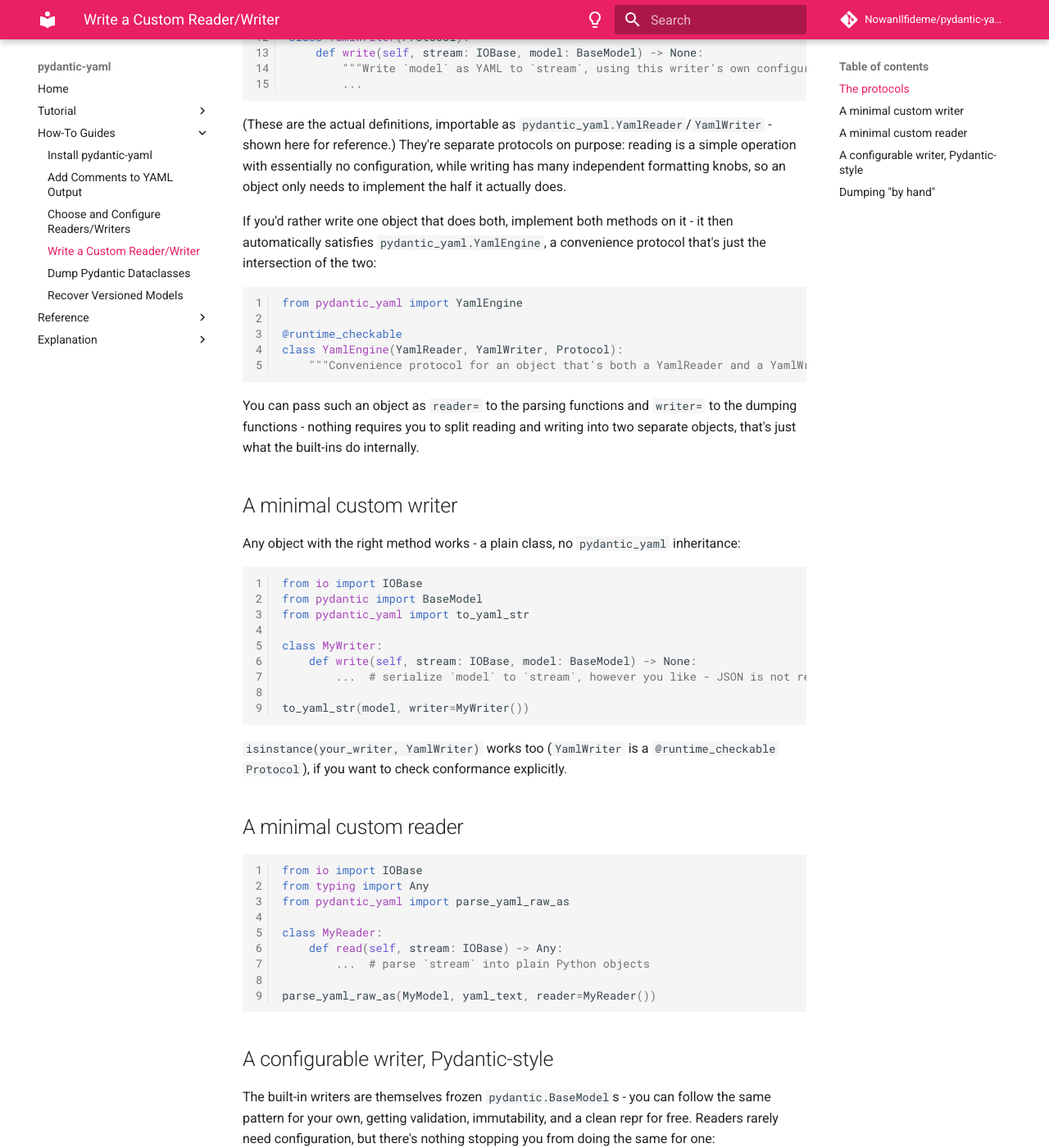
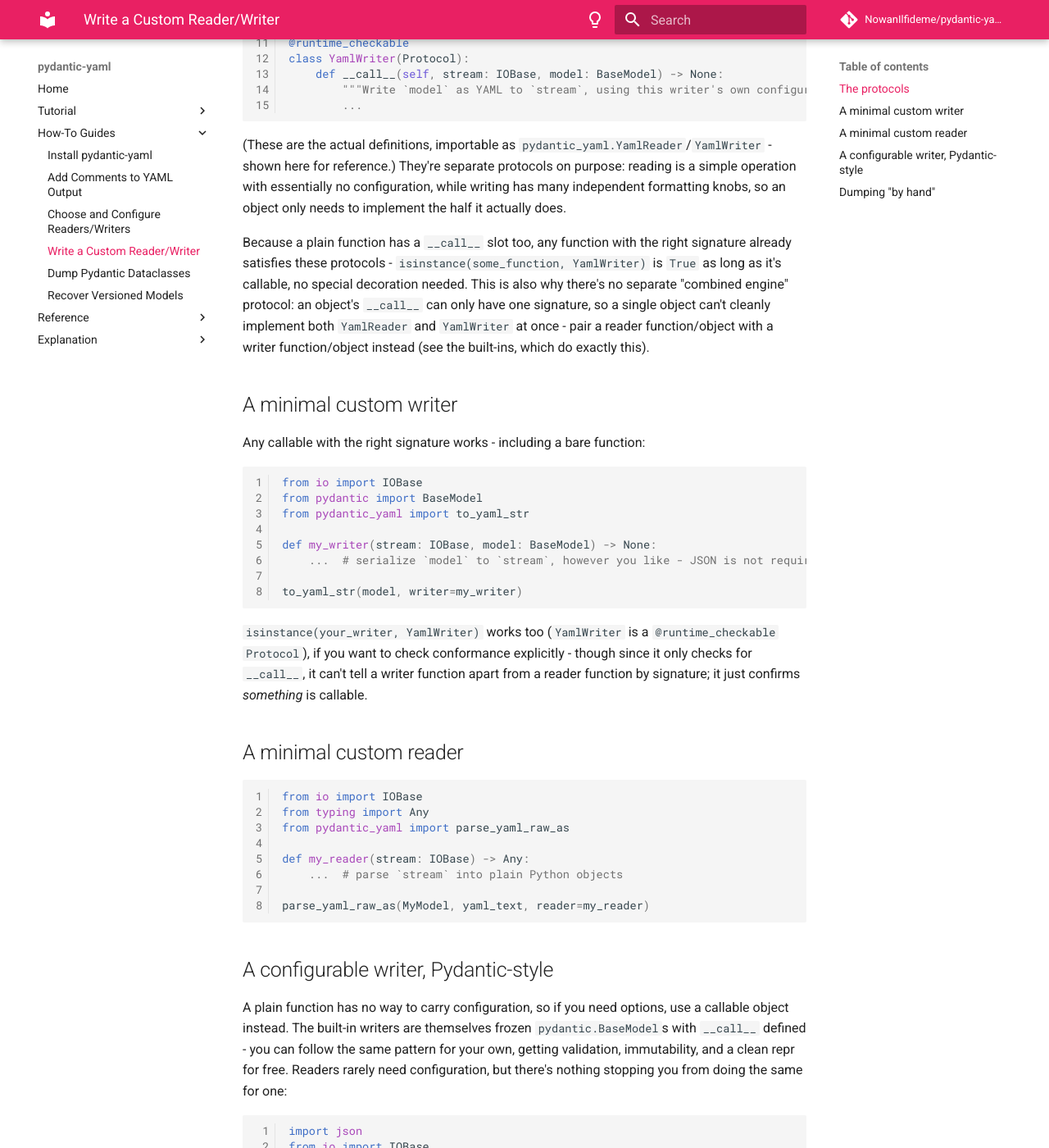
Before and after one commit to NowanIlfideme/pydantic-yaml, an MkDocs documentation site: the page built from docs/how-to/write-custom-reader-writer.md, in a window 1280 px wide and 1400 px high, scrolled down 608 px. Shown: the whole window at 82% size. Built offline with MkDocs 1.6.1 and Material for MkDocs 9.7.7, drawn with Linux system fonts in a browser that asks for light colours; comment, search, counter and statistics services are not loaded; some of the changed text lies outside the part shown.

Commit message:
Split API to be straight functional.

````diff
--- a/docs/how-to/write-custom-reader-writer.md
+++ b/docs/how-to/write-custom-reader-writer.md
@@ -1,9 +1,11 @@
 # Write a Custom Reader/Writer
 
 `pydantic-yaml`'s built-in backends are just implementations of the `YamlReader` and `YamlWriter`
-protocols - any object with a `read(stream)` method works as a reader, and any object with a
-`write(stream, model)` method works as a writer, no inheritance required. Bring your own YAML
-library, or serialize by hand (bypassing JSON entirely) for full control. See
+protocols - any *callable* `reader(stream) -> Any` works as a reader, and any callable
+`writer(stream, model) -> None` works as a writer. Because both protocols are expressed via
+`__call__` rather than a named method, a plain function works just as well as a class instance -
+no inheritance, and no dedicated method name, required. Bring your own YAML library, or serialize
+by hand (bypassing JSON entirely) for full control. See
 [Why pluggable readers and writers?](../explanation/engine-design.md) for the motivation, and
 [Choose and configure readers/writers](configure-readers-writers.md) for using the built-ins.
 
@@ -16,13 +18,13 @@ from pydantic import BaseModel
 
 @runtime_checkable
 class YamlReader(Protocol):
-    def read(self, stream: IOBase) -> Any:
+    def __call__(self, stream: IOBase) -> Any:
         """Read a YAML stream into plain Python objects, for TypeAdapter validation."""
         ...
 
 @runtime_checkable
 class YamlWriter(Protocol):
-    def write(self, stream: IOBase, model: BaseModel) -> None:
+    def __call__(self, stream: IOBase, model: BaseModel) -> None:
         """Write `model` as YAML to `stream`, using this writer's own configuration."""
         ...
 ```
@@ -32,40 +34,32 @@ here for reference.) They're separate protocols on purpose: reading is a simple
 essentially no configuration, while writing has many independent formatting knobs, so an object
 only needs to implement the half it actually does.
 
-If you'd rather write one object that does both, implement both methods on it - it then
-automatically satisfies `pydantic_yaml.YamlEngine`, a convenience protocol that's just the
-intersection of the two:
-
-```python
-from pydantic_yaml import YamlEngine
-
-@runtime_checkable
-class YamlEngine(YamlReader, YamlWriter, Protocol):
-    """Convenience protocol for an object that's both a YamlReader and a YamlWriter."""
-```
-
-You can pass such an object as `reader=` to the parsing functions and `writer=` to the dumping
-functions - nothing requires you to split reading and writing into two separate objects, that's
-just what the built-ins do internally.
+Because a plain function has a `__call__` slot too, any function with the right signature already
+satisfies these protocols - `isinstance(some_function, YamlWriter)` is `True` as long as it's
+callable, no special decoration needed. This is also why there's no separate "combined engine"
+protocol: an object's `__call__` can only have one signature, so a single object can't cleanly
+implement both `YamlReader` and `YamlWriter` at once - pair a reader function/object with a
+writer function/object instead (see the built-ins, which do exactly this).
 
 ## A minimal custom writer
 
-Any object with the right method works - a plain class, no `pydantic_yaml` inheritance:
+Any callable with the right signature works - including a bare function:
 
 ```python
 from io import IOBase
 from pydantic import BaseModel
 from pydantic_yaml import to_yaml_str
 
-class MyWriter:
-    def write(self, stream: IOBase, model: BaseModel) -> None:
-        ...  # serialize `model` to `stream`, however you like - JSON is not required
+def my_writer(stream: IOBase, model: BaseModel) -> None:
+    ...  # serialize `model` to `stream`, however you like - JSON is not required
 
-to_yaml_str(model, writer=MyWriter())
+to_yaml_str(model, writer=my_writer)
 ```
 
 `isinstance(your_writer, YamlWriter)` works too (`YamlWriter` is a `@runtime_checkable`
-`Protocol`), if you want to check conformance explicitly.
+`Protocol`), if you want to check conformance explicitly - though since it only checks for
+`__call__`, it can't tell a writer function apart from a reader function by signature; it just
+confirms *something* is callable.
 
 ## A minimal custom reader
 
@@ -74,18 +68,19 @@ from io import IOBase
 from typing import Any
 from pydantic_yaml import parse_yaml_raw_as
 
-class MyReader:
-    def read(self, stream: IOBase) -> Any:
-        ...  # parse `stream` into plain Python objects
+def my_reader(stream: IOBase) -> Any:
+    ...  # parse `stream` into plain Python objects
 
-parse_yaml_raw_as(MyModel, yaml_text, reader=MyReader())
+parse_yaml_raw_as(MyModel, yaml_text, reader=my_reader)
 ```
 
 ## A configurable writer, Pydantic-style
 
-The built-in writers are themselves frozen `pydantic.BaseModel`s - you can follow the same
-pattern for your own, getting validation, immutability, and a clean repr for free. Readers rarely
-need configuration, but there's nothing stopping you from doing the same for one:
+A plain function has no way to carry configuration, so if you need options, use a callable
+object instead. The built-in writers are themselves frozen `pydantic.BaseModel`s with `__call__`
+defined - you can follow the same pattern for your own, getting validation, immutability, and a
+clean repr for free. Readers rarely need configuration, but there's nothing stopping you from
+doing the same for one:
 
 ```python
 import json
@@ -100,13 +95,13 @@ class JsonWriter(BaseModel):
 
     indent: int | None = None
 
-    def write(self, stream: IOBase, model: BaseModel) -> None:
+    def __call__(self, stream: IOBase, model: BaseModel) -> None:
         stream.write(model.model_dump_json(indent=self.indent))
 
 class JsonReader(BaseModel):
     model_config = ConfigDict(frozen=True)
 
-    def read(self, stream: IOBase) -> Any:
+    def __call__(self, stream: IOBase) -> Any:
         return json.loads(stream.read())
 ```
 
@@ -119,32 +114,11 @@ dumped = to_yaml_str(model, writer=writer)
 loaded = parse_yaml_raw_as(MyModel, dumped, reader=reader)
 ```
 
-Or, bundled into a single `YamlEngine`-conforming object if you'd rather keep the pair together:
-
-```python
-class JsonEngine(BaseModel):
-    """Both read() and write() on one frozen model - satisfies YamlEngine."""
-
-    model_config = ConfigDict(frozen=True)
-
-    indent: int | None = None
-
-    def read(self, stream: IOBase) -> Any:
-        return json.loads(stream.read())
-
-    def write(self, stream: IOBase, model: BaseModel) -> None:
-        stream.write(model.model_dump_json(indent=self.indent))
-
-engine = JsonEngine(indent=2)
-dumped = to_yaml_str(model, writer=engine)
-loaded = parse_yaml_raw_as(MyModel, dumped, reader=engine)
-```
-
 ## Dumping "by hand"
 
-Since `write(stream, model)` receives the actual Pydantic model instance - not a pre-serialized
-value - your writer decides how to turn it into YAML. It doesn't have to go through JSON at all;
-you could walk `type(model).model_fields` directly, call `model.model_dump(mode="python")`, or
-use any lower-level `pydantic-core` API you like. This is exactly how the two built-in writers
-work internally: each independently calls `model.model_dump_json()` and hands the result to its
-own YAML library - nothing in `pydantic_yaml` forces JSON on a custom writer.
+Since a writer receives the actual Pydantic model instance - not a pre-serialized value - it
+decides how to turn it into YAML. It doesn't have to go through JSON at all; you could walk
+`type(model).model_fields` directly, call `model.model_dump(mode="python")`, or use any
+lower-level `pydantic-core` API you like. This is exactly how the two built-in writers work
+internally: each independently calls `model.model_dump_json()` and hands the result to its own
+YAML library - nothing in `pydantic_yaml` forces JSON on a custom writer.
--- a/mkdocs.yml
+++ b/mkdocs.yml
@@ -62,6 +62,7 @@ plugins:
             show_source: false
             filters:
               - "^__init__$" # but always include __init__ modules and methods
+              - "^__call__$" # and __call__, since readers/writers are called, not .read()/.write()
               - "!^_" # exclude all members starting with _
 
 markdown_extensions:
--- a/src/pydantic_yaml/__init__.py
+++ b/src/pydantic_yaml/__init__.py
@@ -10,7 +10,6 @@ __all__ = [
     # Readers and writers
     "YamlReader",
     "YamlWriter",
-    "YamlEngine",
     "RuamelReader",
     "RuamelWriter",
     "YamlRocksReader",
@@ -31,7 +30,6 @@ from pydantic_yaml._internals.v2 import (
 from pydantic_yaml.engines import (
     RuamelReader,
     RuamelWriter,
-    YamlEngine,
     YamlReader,
     YamlRocksReader,
     YamlRocksWriter,
````
Also changed, not shown: docs/explanation/changelog.md (+4 -4 lines), docs/explanation/engine-design.md (+15 -8 lines), docs/reference/api.md (+0 -1 lines), 6 other files.
